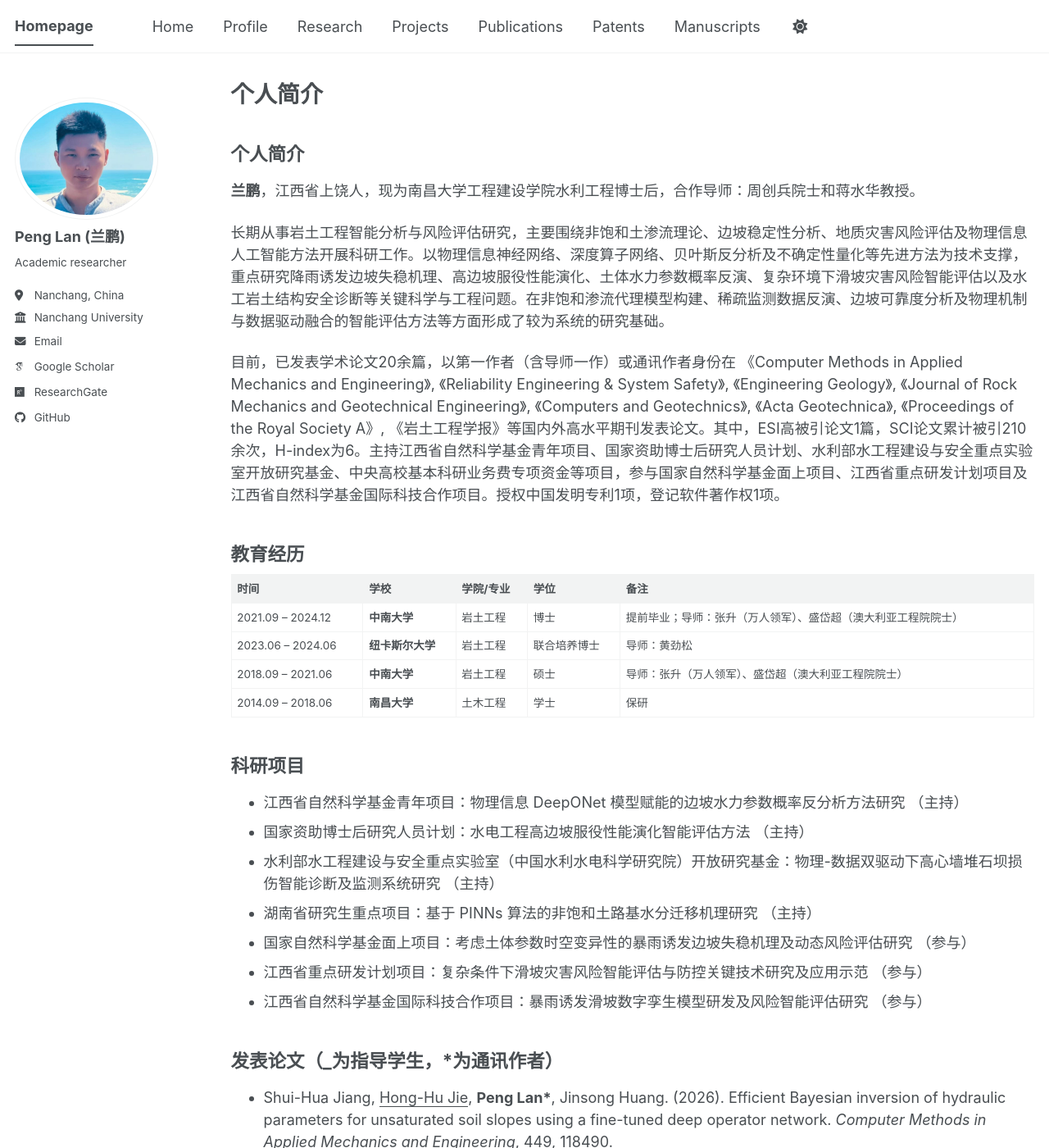
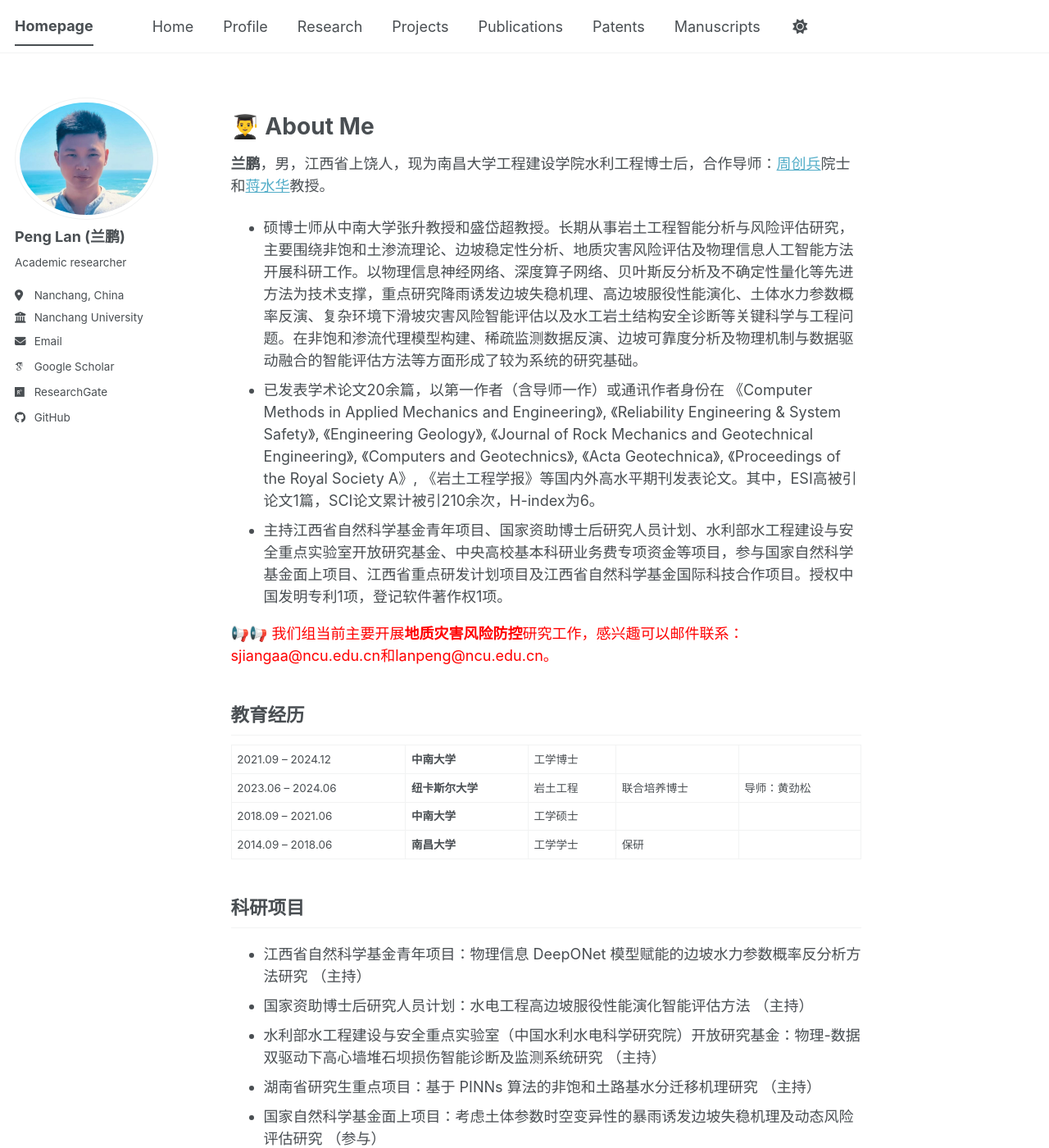
Before and after one commit to LanPeng-94/LanPeng-94.github.io, a Jekyll site: the page built from _pages/about.md, in a window 1280 px wide and 1400 px high. Shown: the whole window at 82% size. Built offline with Jekyll 4.4.1, drawn with Linux system fonts in a browser that asks for light colours; some web fonts are replaced; a script bundle is joined from its source files by our own code; library files that are not in the unit come from our copies.

Commit message:
Update homepage profile

```diff
--- a/_pages/about.md
+++ b/_pages/about.md
@@ -1,33 +1,40 @@
 ---
-layout: archive
-title: "个人简介"
 permalink: /
+title: ""
+excerpt: ""
 author_profile: true
 redirect_from:
   - /about/
   - /about.html
 ---
 
-<a id="profile"></a>
+{% if site.google_scholar_stats_use_cdn %}
+{% assign gsDataBaseUrl = "https://cdn.jsdelivr.net/gh/" | append: site.repository | append: "@" %}
+{% else %}
+{% assign gsDataBaseUrl = "https://raw.githubusercontent.com/" | append: site.repository | append: "/" %}
+{% endif %}
+{% assign url = gsDataBaseUrl | append: "google-scholar-stats/gs_data_shieldsio.json" %}
 
-## 个人简介
+<span class='anchor' id='about-me'></span>
 
-**兰鹏**，江西省上饶人，现为南昌大学工程建设学院水利工程博士后，合作导师：周创兵院士和蒋水华教授。
+# 👨‍🎓 About Me
+**兰鹏**，男，江西省上饶人，现为南昌大学工程建设学院水利工程博士后，合作导师：[周创兵](https://baike.baidu.com/item/%E5%91%A8%E5%88%9B%E5%85%B5/6475721)院士和[蒋水华](https://teacher.ncu.edu.cn/publish/ncujsh/)教授。
 
-长期从事岩土工程智能分析与风险评估研究，主要围绕非饱和土渗流理论、边坡稳定性分析、地质灾害风险评估及物理信息人工智能方法开展科研工作。以物理信息神经网络、深度算子网络、贝叶斯反分析及不确定性量化等先进方法为技术支撑，重点研究降雨诱发边坡失稳机理、高边坡服役性能演化、土体水力参数概率反演、复杂环境下滑坡灾害风险智能评估以及水工岩土结构安全诊断等关键科学与工程问题。在非饱和渗流代理模型构建、稀疏监测数据反演、边坡可靠度分析及物理机制与数据驱动融合的智能评估方法等方面形成了较为系统的研究基础。
+- 硕博士师从中南大学张升教授和盛岱超教授。长期从事岩土工程智能分析与风险评估研究，主要围绕非饱和土渗流理论、边坡稳定性分析、地质灾害风险评估及物理信息人工智能方法开展科研工作。以物理信息神经网络、深度算子网络、贝叶斯反分析及不确定性量化等先进方法为技术支撑，重点研究降雨诱发边坡失稳机理、高边坡服役性能演化、土体水力参数概率反演、复杂环境下滑坡灾害风险智能评估以及水工岩土结构安全诊断等关键科学与工程问题。在非饱和渗流代理模型构建、稀疏监测数据反演、边坡可靠度分析及物理机制与数据驱动融合的智能评估方法等方面形成了较为系统的研究基础。
+- 已发表学术论文20余篇，以第一作者（含导师一作）或通讯作者身份在 《Computer Methods in Applied Mechanics and Engineering》, 《Reliability Engineering & System Safety》, 《Engineering Geology》, 《Journal of Rock Mechanics and Geotechnical Engineering》, 《Computers and Geotechnics》, 《Acta Geotechnica》, 《Proceedings of the Royal Society A》, 《岩土工程学报》等国内外高水平期刊发表论文。其中，ESI高被引论文1篇，SCI论文累计被引210余次，H-index为6。
+- 主持江西省自然科学基金青年项目、国家资助博士后研究人员计划、水利部水工程建设与安全重点实验室开放研究基金、中央高校基本科研业务费专项资金等项目，参与国家自然科学基金面上项目、江西省重点研发计划项目及江西省自然科学基金国际科技合作项目。授权中国发明专利1项，登记软件著作权1项。
 
-目前，已发表学术论文20余篇，以第一作者（含导师一作）或通讯作者身份在 《Computer Methods in Applied Mechanics and Engineering》, 《Reliability Engineering & System Safety》, 《Engineering Geology》, 《Journal of Rock Mechanics and Geotechnical Engineering》, 《Computers and Geotechnics》, 《Acta Geotechnica》, 《Proceedings of the Royal Society A》, 《岩土工程学报》等国内外高水平期刊发表论文。其中，ESI高被引论文1篇，SCI论文累计被引210余次，H-index为6。主持江西省自然科学基金青年项目、国家资助博士后研究人员计划、水利部水工程建设与安全重点实验室开放研究基金、中央高校基本科研业务费专项资金等项目，参与国家自然科学基金面上项目、江西省重点研发计划项目及江西省自然科学基金国际科技合作项目。授权中国发明专利1项，登记软件著作权1项。
+
+📢📢 <span style="color:red;">我们组当前主要开展**地质灾害风险防控**研究工作，感兴趣可以邮件联系：sjiangaa@ncu.edu.cn和lanpeng@ncu.edu.cn。
 
 <a id="education"></a>
 
 ## 教育经历
 
-| 时间 | 学校 | 学院/专业 | 学位 | 备注 |
-|---|---|---|---|---|
-| 2021.09 – 2024.12 | **中南大学** | 岩土工程 | 博士 | 提前毕业；导师：张升（万人领军）、盛岱超（澳大利亚工程院院士） |
-| 2023.06 – 2024.06 | **纽卡斯尔大学** | 岩土工程 | 联合培养博士 | 导师：黄劲松 |
-| 2018.09 – 2021.06 | **中南大学** | 岩土工程 | 硕士 | 导师：张升（万人领军）、盛岱超（澳大利亚工程院院士） |
-| 2014.09 – 2018.06 | **南昌大学** | 土木工程 | 学士 | 保研 |
+2021.09 – 2024.12 | **中南大学** | 工学博士
+2023.06 – 2024.06 | **纽卡斯尔大学** | 岩土工程 | 联合培养博士 | 导师：黄劲松
+2018.09 – 2021.06 | **中南大学** | 工学硕士
+2014.09 – 2018.06 | **南昌大学** | 工学学士 | 保研
 
 
 <a id="projects"></a>
```
